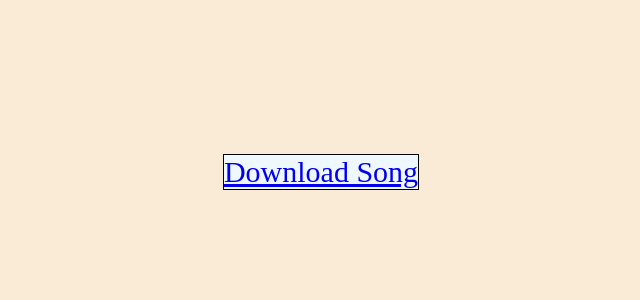
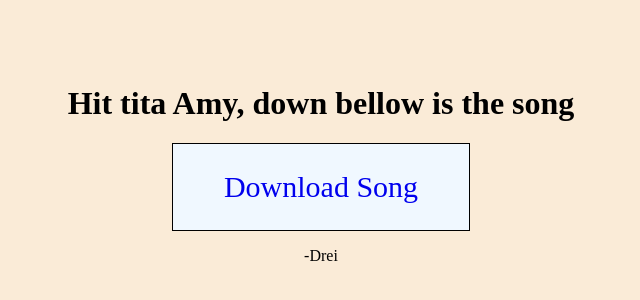
Before and after one commit to Dreigannadoit/downloadMusic.github.io, a plain HTML site: page index.html in a window 1280 px wide. Shown: the part 236-536 px from the top of the page, without its empty margins (327-967 px from the left). Drawn offline with Linux system fonts and the light colour scheme.

Commit message:
Add files via upload

```diff
--- a/index.html
+++ b/index.html
@@ -12,16 +12,23 @@
             display: flex;
             justify-content: center;
             align-items: center;
+            flex-direction: column;
+
+            overflow: hidden;
         }
 
         a{
             border: 1px solid black;
             font-size: 30px;
             background-color: aliceblue;
+            text-decoration: none;
+            padding: 2% 4%;
         }
     </style>
 </head>
 <body>
+    <h1>Hit tita Amy, down bellow is the song</h1>
     <a href="./Joy_to_the_world_zumba.mp3">Download Song</a>
+    <p>-Drei</p>
 </body>
 </html>
```
